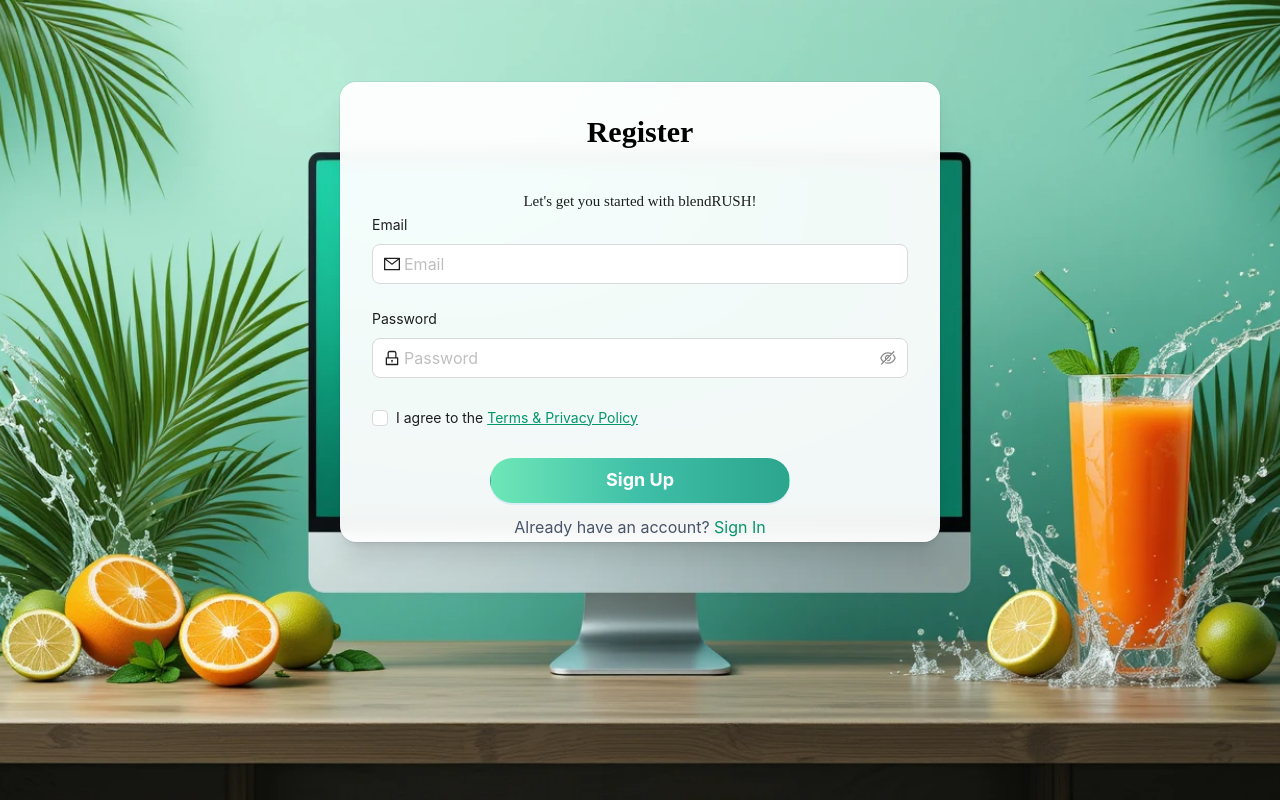
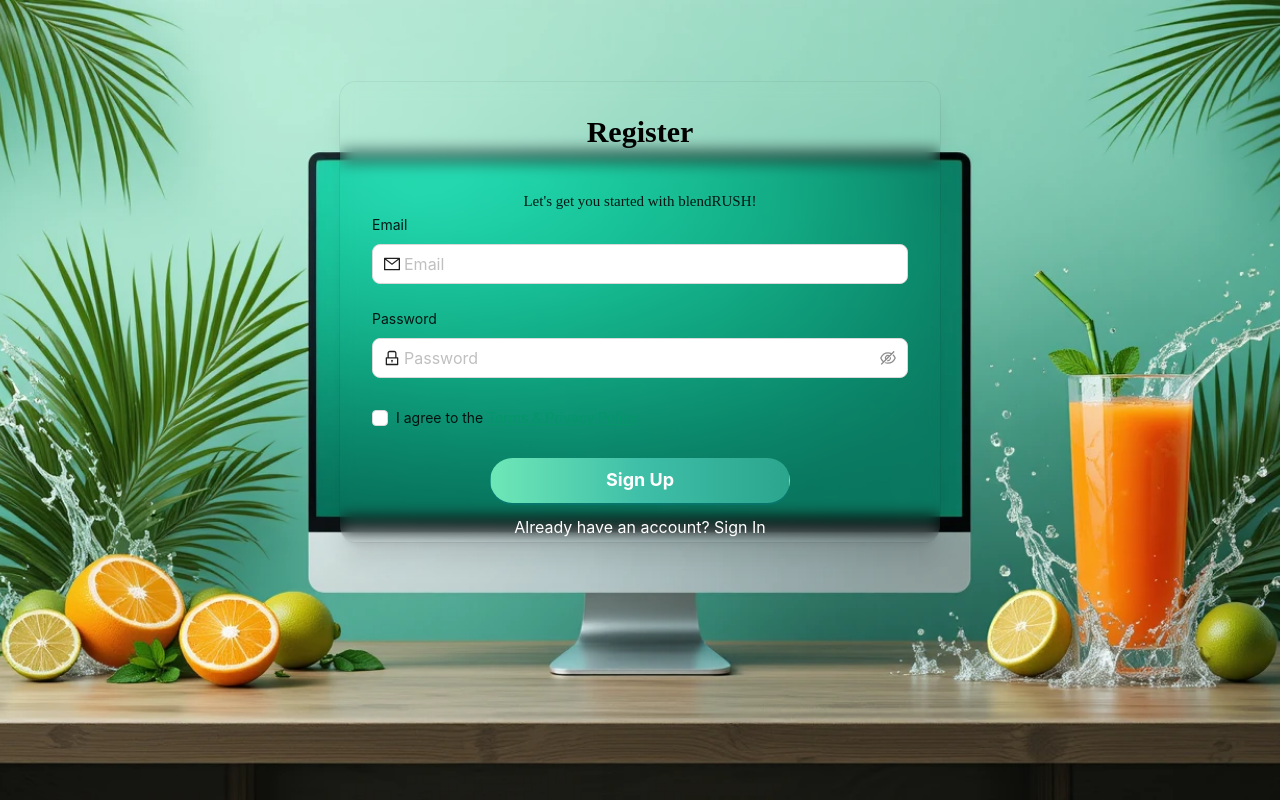
Before and after one commit to BlendRush/frontend, a React (Create React App) app: page /register in a window 1280 px wide. Built offline with nearby package versions, Linux system fonts and the light colour scheme.

Commit message:
Signup Done

```diff
--- a/src/Pages/Register.jsx
+++ b/src/Pages/Register.jsx
@@ -66,7 +66,7 @@ export default function Register() {
       {/* CARD — centered, then nudged DOWN to sit inside the monitor */}
       <div
         className="
-          bg-white/95 rounded-2xl shadow-xl ring-1 ring-black/5 backdrop-blur
+          bg-white/0 rounded-2xl shadow-xl ring-1 ring-black/5 backdrop-blur
           p-6 sm:p-8 w-[600px] max-w-[90vw] -mt-44 h-[460px]
 
         "
@@ -167,9 +167,9 @@ export default function Register() {
           </Form.Item>
         </Form>
 
-        <div className="text-center text-sm md:text-base text-slate-600">
+        <div className="text-center text-sm md:text-base text-slate-600 text-white" >
           Already have an account?{" "}
-          <Link to="/sign-in" className="text-emerald-600 hover:underline">
+          <Link to="/sign-in" className="text- white-600 hover:underline">
             Sign In
           </Link>
         </div>
@@ -200,7 +200,7 @@ export default function Register() {
             lineHeight: "1.6",
           }}
         >
-          <p style={{ fontWeight: "bold" }}>Terms and Conditions</p>
+          <p style={{ color: "red", fontWeight: "bold" }}>Terms and Conditions</p>
           <p>…add your content…</p>
           <p style={{ fontWeight: "bold" }}>Privacy Policy</p>
           <p>…add your content…</p>
```
